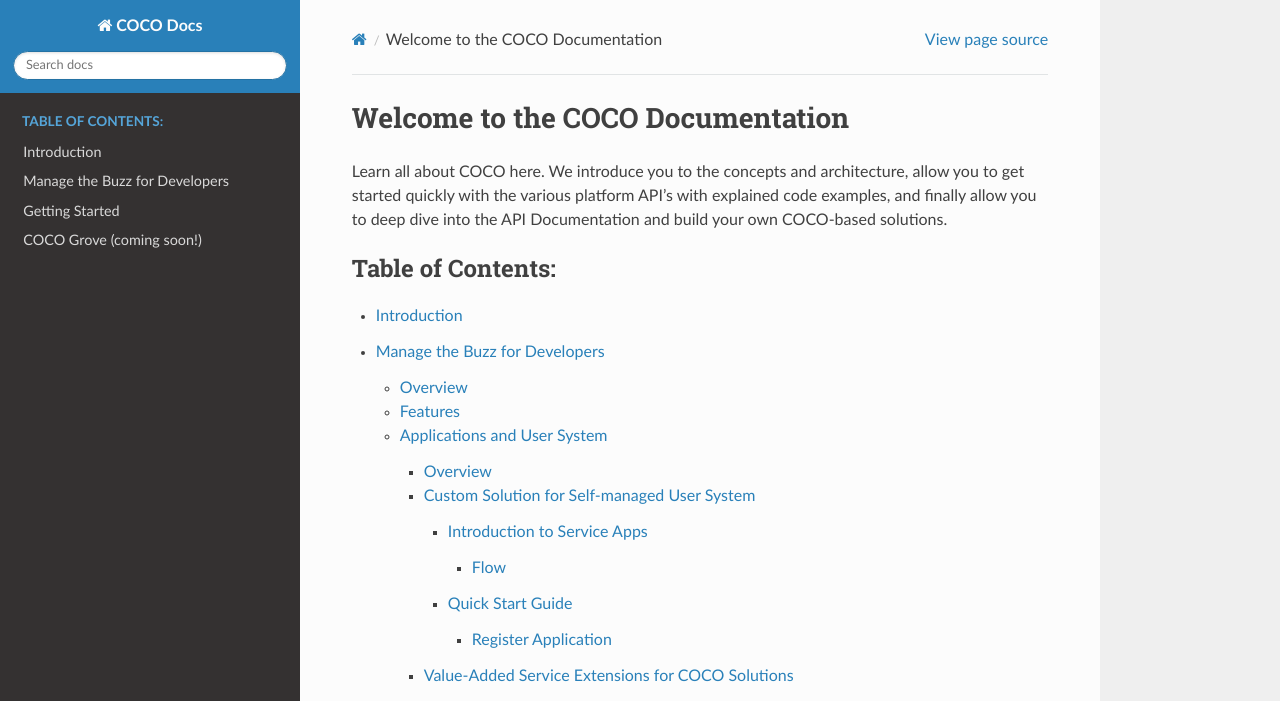
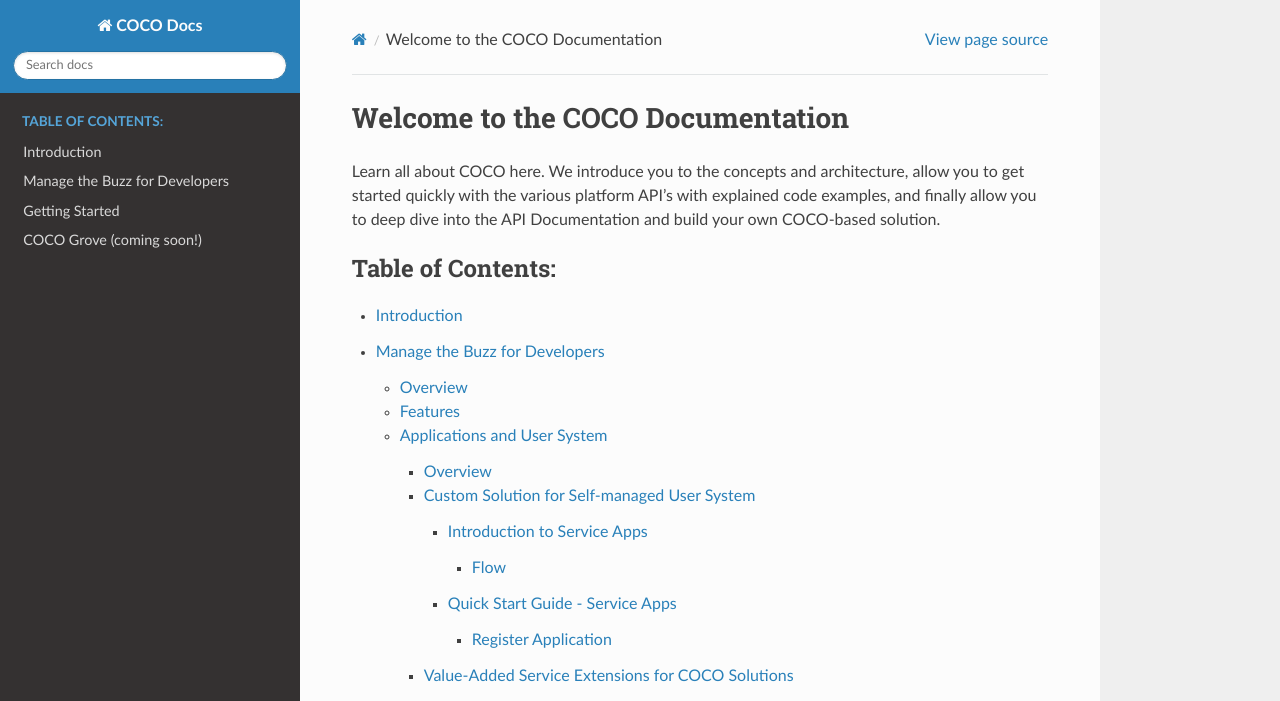
Before and after one commit to elear-solutions/docs, a Sphinx documentation site: the page built from source/index.rst, in a window 1280 px wide and 1273 px high. Shown: the top 701 px of the window. Built offline with Sphinx 7.4.7 and the Read the Docs theme 2.0.0, drawn with Linux system fonts in a browser that asks for light colours; pages that are not in the unit, such as notebooks, are missing from menus.

Commit message:
Updated code

```diff
--- a/source/index.rst
+++ b/source/index.rst
@@ -1,10 +1,7 @@
 Welcome to the COCO Documentation
 =================================
 
-Learn all about COCO here. We introduce you to the concepts and architecture,
-allow you to get started quickly with the various platform API's with explained
-code examples, and finally allow you to deep dive into the API Documentation
-and build your own COCO-based solutions.
+Learn all about COCO here. We introduce you to the concepts and architecture, allow you to get started quickly with the various platform API's with explained code examples, and finally allow you to deep dive into the API Documentation and build your own COCO-based solution.
 
 .. toctree::
    :maxdepth: 5
--- a/source/manage_the_buzz_for_developers.rst
+++ b/source/manage_the_buzz_for_developers.rst
@@ -2,6 +2,8 @@
 
 Manage the Buzz for Developers
 ==============================
+
+<Introduction to this sub-section - Owner: Manav>
 
 .. toctree::
    :maxdepth: 5
--- a/source/manage_the_buzz_for_developers/applications_and_user_system_manage_the_buzz.rst
+++ b/source/manage_the_buzz_for_developers/applications_and_user_system_manage_the_buzz.rst
@@ -2,6 +2,8 @@
 
 Applications and User System
 ============================
+
+<Introduction to this sub-section - Owner: Manav>
 
 .. toctree::
    :maxdepth: 5
--- a/source/manage_the_buzz_for_developers/applications_and_user_system_manage_the_buzz/custom_solution_for_self_managed_user_system/quick_start_guide_service_apps.rst
+++ b/source/manage_the_buzz_for_developers/applications_and_user_system_manage_the_buzz/custom_solution_for_self_managed_user_system/quick_start_guide_service_apps.rst
@@ -1,6 +1,6 @@
 .. _quick_start_guide_service_apps:
 
-Quick Start Guide
+Quick Start Guide - Service Apps
 -----------------
 
 Register Application
```
